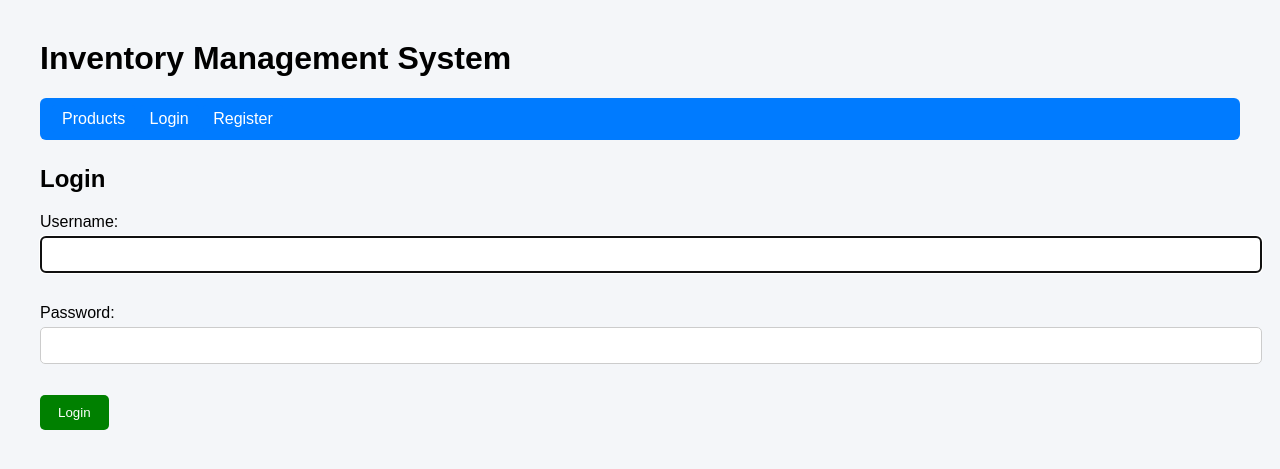
After one commit to Hudhaifa-22/inventory-management-system, a Django app: page /login/ in a window 1280 px wide. The commit adds this page. Shown: the top 469 px of the page. Run offline with Django 5.2, Linux system fonts and the light colour scheme.

Commit message:
Add files via upload

```diff
--- a/inventproj/inventory/templates/inventory/base.html
+++ b/inventproj/inventory/templates/inventory/base.html
@@ -6,7 +6,8 @@
         body {
             font-family: Arial;
             margin: 40px;
-        }
+            background-color: #f4f6f9;
+	}
 
         table {
             width: 100%;
@@ -25,12 +26,72 @@
             color: white;
             border-radius: 4px;
         }
+	.navbar {
+            background-color: #007bff;
+            padding: 12px;
+            border-radius: 6px;
+            margin-bottom: 25px;
+        }
+	button {
+            padding: 10px 18px;
+            border: none;
+            background: green;
+            color: white;
+            border-radius: 5px;
+            cursor: pointer;
+        }
+
+        button:hover {
+            background: darkgreen;
+        }
+
+        .message {
+            color: red;
+        }
+	input, select, textarea {
+            width: 100%;
+            padding: 10px;
+            margin-top: 5px;
+            margin-bottom: 15px;
+            border: 1px solid #ccc;
+            border-radius: 5px;
+        }
     </style>
 </head>
 <body>
 
 <h1>Inventory Management System</h1>
+<div class="navbar">
+        <a href="{% url 'product_list' %}">Products</a>
+        {% if user.is_authenticated %}
+        <form action="{% url 'logout' %}"
+        method="post"
+        style="display:inline;">
+        {% csrf_token %}
+        <button type="submit">Logout</button>
+        </form>
 
+        <span style="color:white;">Welcome, {{ user.username }}</span>
+
+        {% else %}
+            <a href="{% url 'login' %}">Login</a>
+            <a href="{% url 'register' %}">Register</a>
+        {% endif %}
+
+</div>
+{% if messages %}
+{% for message in messages %}
+<div style="
+    padding:10px;
+    margin-bottom:15px;
+    background:#ffdddd;
+    border-left:5px solid red;
+    color:#333;">
+    {{ message }}
+</div>
+
+{% endfor %}
+{% endif %}
 {% block content %}
 {% endblock %}
 
--- a/inventproj/inventory/templates/inventory/prod_list.html
+++ b/inventproj/inventory/templates/inventory/prod_list.html
@@ -27,7 +27,7 @@
         <td>₹{{ product.price }}</td>
         <td>
             <a href="{% url 'product_update' product.id %}">Edit</a>
-            <a href="{% url 'product_delete' product.id %}">Delete</a>
+            <a href="{% url 'product_delete' product.id %}" style="background:red;">Delete</a>
         </td>
     </tr>
     {% endfor %}
--- /dev/null
+++ b/inventproj/inventory/templates/registration/login.html
@@ -0,0 +1,17 @@
+{% extends 'inventory/base.html' %}
+
+{% block content %}
+
+<h2>Login</h2>
+
+<form method="post">
+
+    {% csrf_token %}
+
+    {{ form.as_p }}
+
+    <button type="submit">Login</button>
+
+</form>
+
+{% endblock %}
--- a/inventproj/inventory/urls.py
+++ b/inventproj/inventory/urls.py
@@ -1,9 +1,16 @@
 from django.urls import path
 from . import views
+from django.contrib.auth import views as auth_views
+from .views import CustomLoginView
 
 urlpatterns = [
     path('', views.product_list, name='product_list'),
     path('add/', views.product_create, name='product_create'),
     path('edit/<int:pk>/', views.product_update, name='product_update'),
     path('delete/<int:pk>/', views.product_delete, name='product_delete'),
-]
+    path('register/', views.register_view, name='register'),
+
+    path('login/', CustomLoginView.as_view(), name='login'),
+
+    path('logout/', auth_views.LogoutView.as_view(), name='logout'),
+    ]
--- a/inventproj/inventory/views.py
+++ b/inventproj/inventory/views.py
@@ -1,15 +1,19 @@
-from django.shortcuts import render
-
 from django.shortcuts import render, redirect, get_object_or_404
+from urllib3 import request
 from .models import Product
 from .forms import ProductForm
+from django.contrib.auth.forms import UserCreationForm
+from django.contrib.auth.views import LoginView
+from django.contrib.auth import login
+from django.contrib.auth.decorators import login_required
+from django.contrib import messages
 
-
+@login_required(login_url='login')
 def product_list(request):
     products = Product.objects.all()
     return render(request, 'inventory/prod_list.html', {'products': products})
 
-
+@login_required(login_url='login')
 def product_create(request):
     if request.method == 'POST':
         form = ProductForm(request.POST)
@@ -22,6 +26,7 @@ def product_create(request):
     return render(request, 'inventory/prod_form.html', {'form': form})
 
 
+@login_required(login_url='login')
 def product_update(request, pk):
     product = get_object_or_404(Product, pk=pk)
 
@@ -36,6 +41,7 @@ def product_update(request, pk):
     return render(request, 'inventory/prod_form.html', {'form': form})
 
 
+@login_required(login_url='login')
 def product_delete(request, pk):
     product = get_object_or_404(Product, pk=pk)
 
@@ -44,3 +50,29 @@ def product_delete(request, pk):
         return redirect('product_list')
 
     return render(request, 'inventory/product_delete.html', {'product': product})
+
+def register_view(request):
+    if request.method == 'POST':
+        form = UserCreationForm(request.POST)
+        if form.is_valid():
+            user = form.save()
+            login(request, user)
+            return redirect('product_list')
+    else:
+        form = UserCreationForm()
+    return render(request, 'registration/register.html', {'form': form})
+
+class CustomLoginView(LoginView):
+
+    template_name = 'registration/login.html'
+
+    def dispatch(self, request, *args, **kwargs):
+
+
+        if 'next' in request.GET:
+            messages.warning(
+                request,
+                "Please login to access inventory pages."
+            )
+
+        return super().dispatch(request, *args, **kwargs)
--- a/inventproj/inventproj/settings.py
+++ b/inventproj/inventproj/settings.py
@@ -39,6 +39,10 @@ INSTALLED_APPS = [
     'django.contrib.staticfiles',
     'inventory',
 ]
+
+LOGIN_URL = '/login/'
+LOGIN_REDIRECT_URL = '/'
+LOGOUT_REDIRECT_URL = '/login/'
 
 MIDDLEWARE = [
     'django.middleware.security.SecurityMiddleware',
```
Also changed, not shown: inventproj/inventory/templates/registration/register.html (added, +17 -0 lines), inventproj/db.sqlite3.
